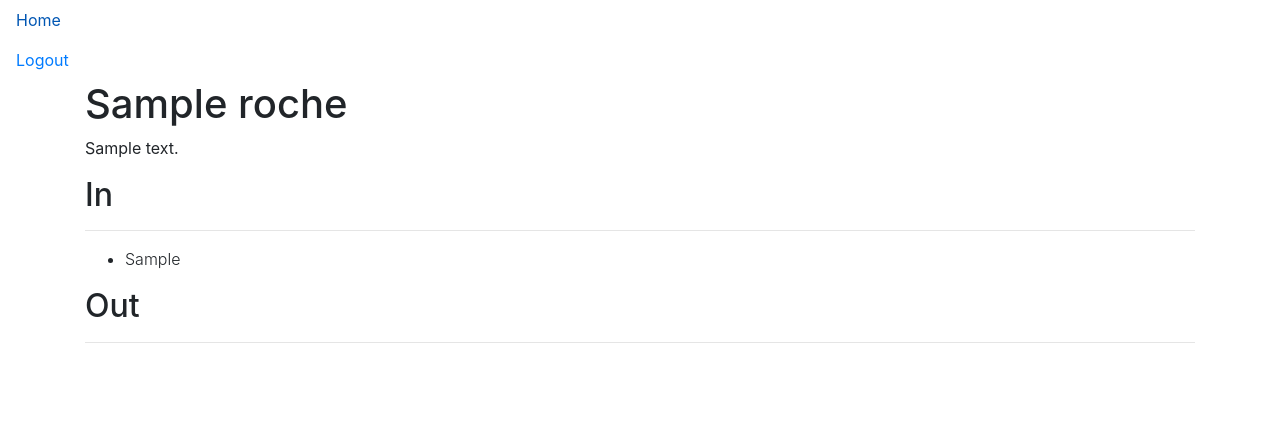
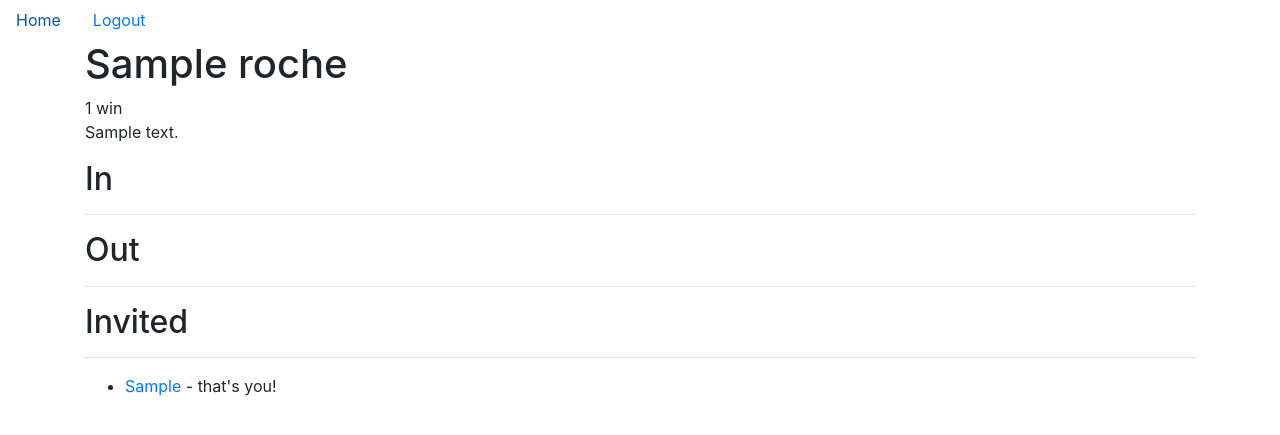
Before and after one commit to tdingman/roche, a Django app: page /1/ in a window 1280 px wide. Shown: the top 435 px of the page. Run offline with Django 3.2, Linux system fonts and the light colour scheme; a user stored in the database is signed in; tables that the repository leaves empty hold one stand-in row (values such as "Sample post"); some libraries are stand-ins or nearby versions.

Commit message:
Add styling and links to RocheListView and RocheDetailView

```diff
--- a/roche/core/templates/base_generic.html
+++ b/roche/core/templates/base_generic.html
@@ -8,7 +8,7 @@
   </head>
   <body>
     {% block nav %}
-    <nav clas="nav">
+    <nav class="nav">
       <a class="nav-link" href="/">Home</a>
       {% if user.is_authenticated %}
       <a class="nav-link" href="{% url 'logout'%}?next={{request.path}}">Logout</a>
--- a/roche/core/templates/core/roche_detail.html
+++ b/roche/core/templates/core/roche_detail.html
@@ -2,22 +2,40 @@
 
 {% block content %}
   <h1>{{ roche.title }}</h1>
+  <span>
+    {{ roche.condition_count }}
+    {% if roche.condition == "loss" %}
+    loss{{ roche.condition_count|pluralize:"es" }}
+    {% else %}
+    win{{ roche.condition_count|pluralize }}
+    {% endif %}
+  </span>
   <p>{{ roche.description }}</p>
   <h2>In</h2>
   <hr/>
   <ul>
-    {% for i in invited %}
-    <li class="font-weight-light">{{ i.profile.user.first_name }}</li>
-    {% endfor %}
+
     {% for j in joined %}
-    <li>{{ j.profile.user.first_name }}</li>
+    <li><a href="{% url 'profile' j.profile.user.username %}">{{ j.profile.user.first_name }}</a></li>
     {% endfor %}
   </ul>
   <h2>Out</h2>
   <hr/>
   <ul>
     {% for d in declined %}
-    <li><s>{{ d.profile.user.first_name }}</s></li>
+    <li><a href="{% url 'profile' d.profile.user.username %}">{{ d.profile.user.first_name }}</a></li>
+    {% endfor %}
+  </ul>
+  <h2>Invited</h2>
+  <hr/>
+  <ul>
+    {% for i in invited %}
+    <li>
+      <a href="{% url 'profile' i.profile.user.username %}">{{ i.profile.user.first_name }}</a>
+      {% if i.profile.user.id == user.id %}
+      - that's you!
+      {% endif %}
+    </li>
     {% endfor %}
   </ul>
 {% endblock %}
--- a/roche/core/templates/core/roche_list.html
+++ b/roche/core/templates/core/roche_list.html
@@ -5,7 +5,7 @@
   {% if roche_list %}
   <ul>
     {% for roche in roche_list %}
-    <li>{{ roche.title }}</li>
+    <li><a href="{% url 'roche' roche.id %}">{{ roche.title }}</a></li>
     {% endfor %}
   </ul>
   {% else %}
--- a/roche/core/views.py
+++ b/roche/core/views.py
@@ -1,5 +1,6 @@
 from django.shortcuts import render
 from django.views import generic
+from django.views.generic.edit import CreateView
 from django.contrib.auth.mixins import LoginRequiredMixin
 from core.models import Profile, Roche, Participant
 
```
